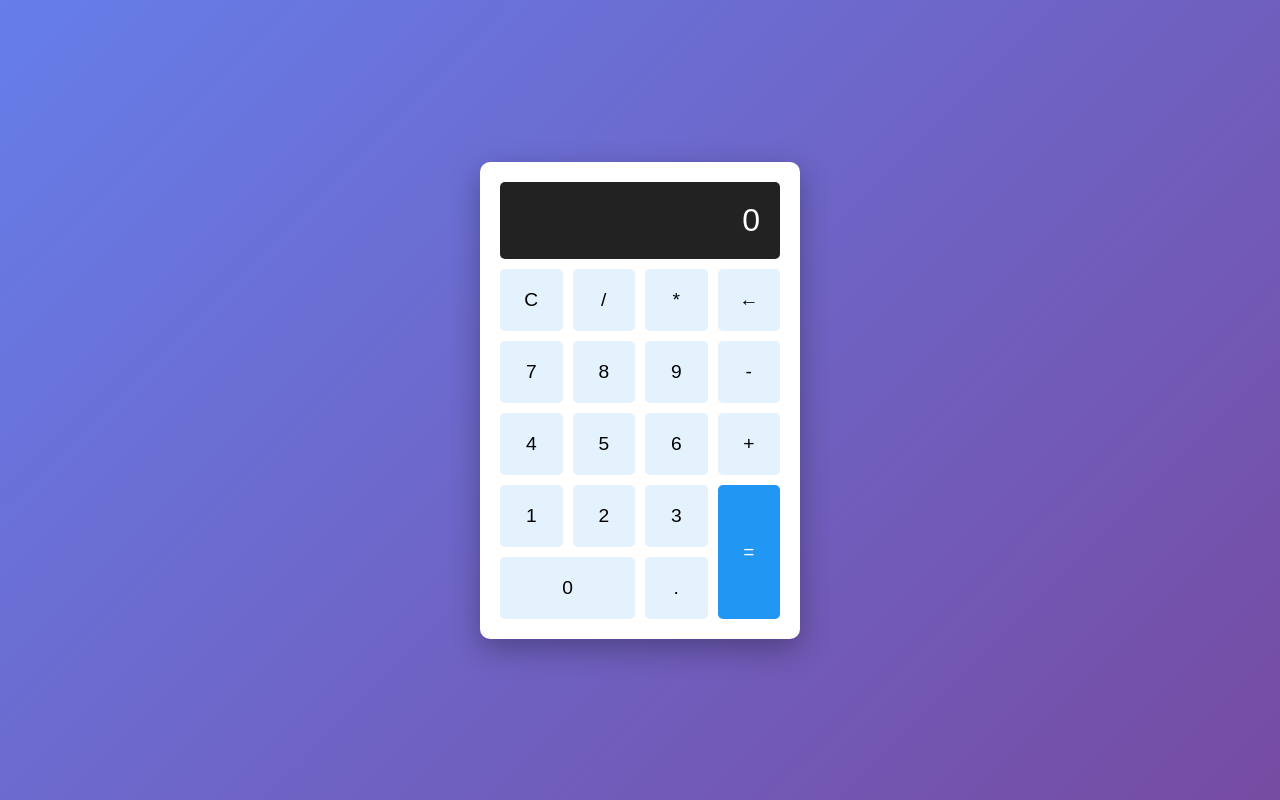
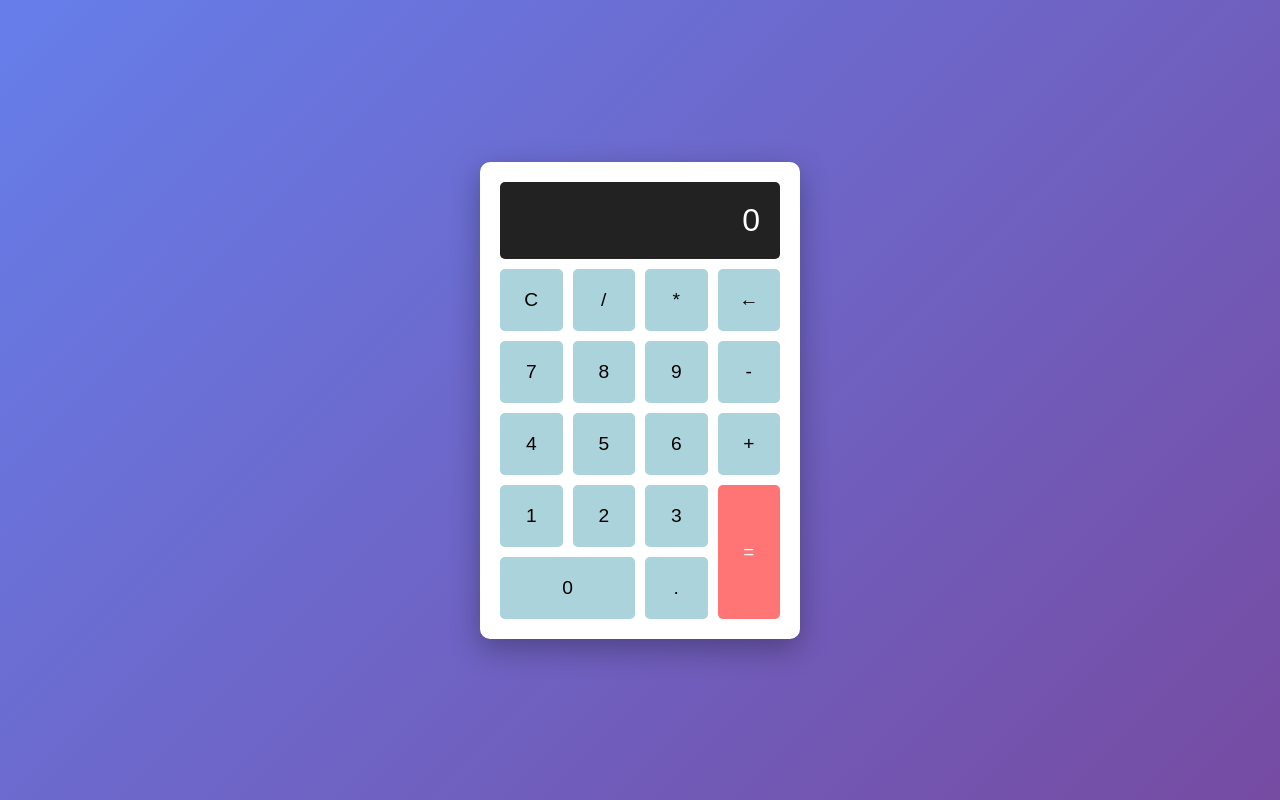
Before and after one commit to liuyuxian724/calculator-app, a plain HTML site: page index.html in a window 1280 px wide. Drawn offline with Linux system fonts and the light colour scheme.

Commit message:
Update button colors to blue theme

```diff
--- a/style.css
+++ b/style.css
@@ -43,14 +43,14 @@ button {
     padding: 20px;
     font-size: 1.2em;
     border: none;
-    background: #e3f2fd;
+    background: #ABD3DB;
     border-radius: 5px;
     cursor: pointer;
     transition: all 0.3s;
 }
 
 button:hover {
-    background: #bbdefb;
+    background: #0080FF;
 }
 
 button:active {
@@ -58,13 +58,13 @@ button:active {
 }
 
 .equals {
-    background: #2196f3;
+    background: #FF7575;
     color: white;
     grid-row: span 2;
 }
 
 .equals:hover {
-    background: #1976d2;
+    background: #B9B9FF;
 }
 
 .zero {
```
